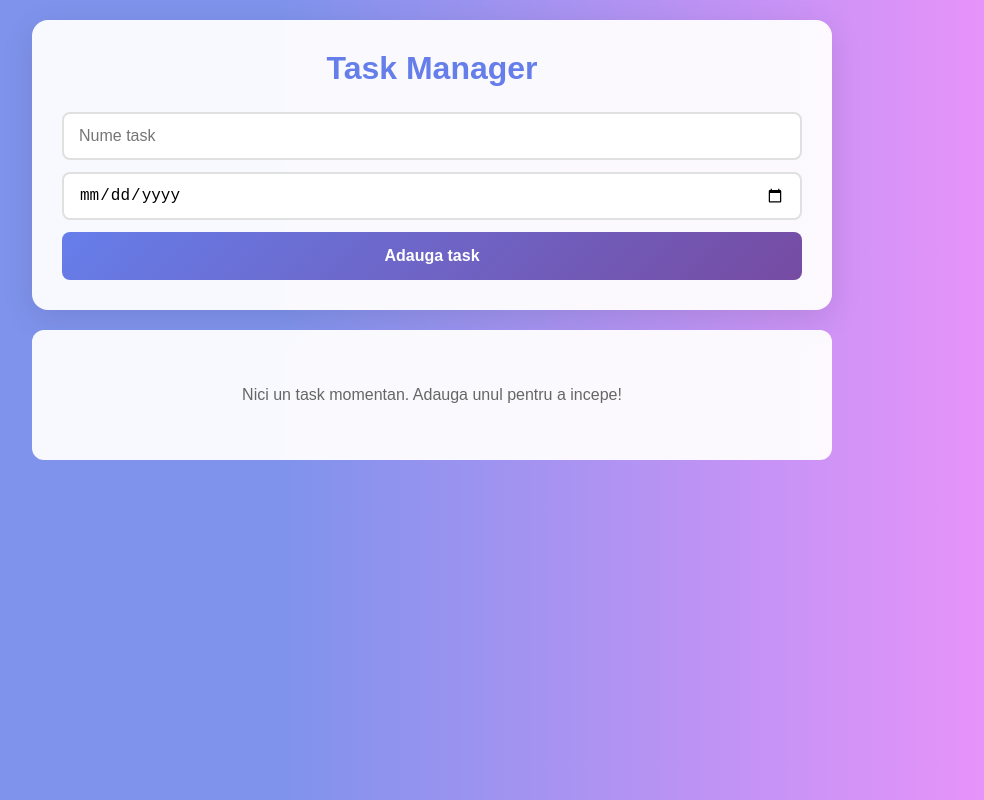
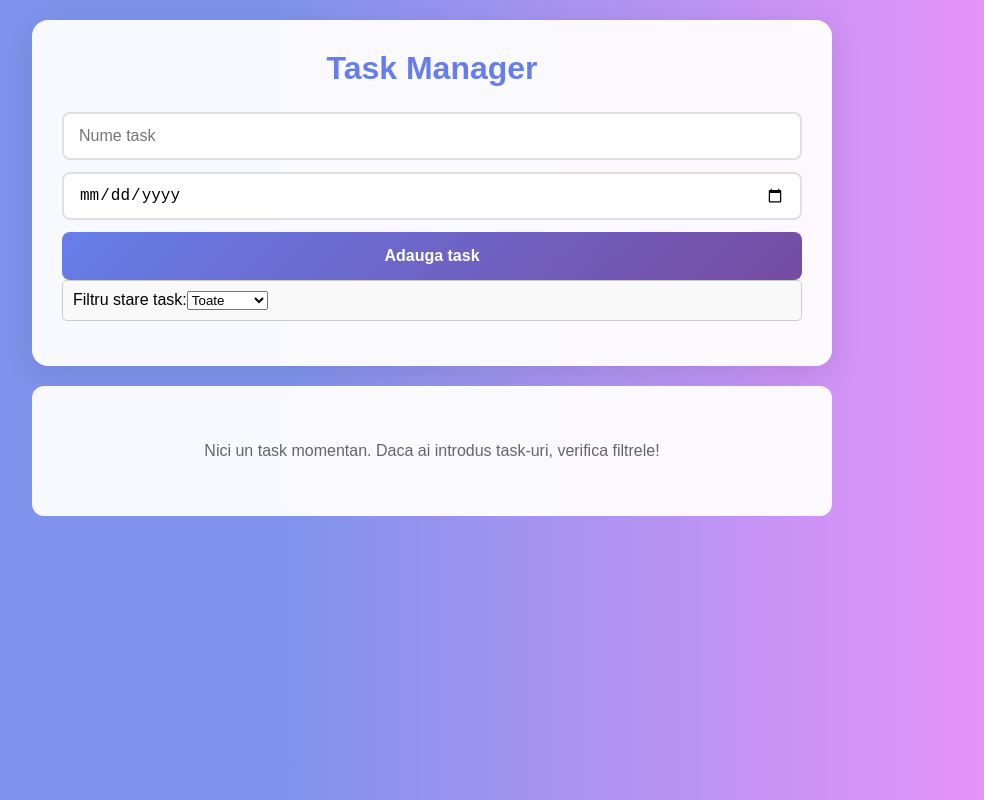
Before and after one commit to Carstea-Sebastian/ReactAppExample, a React (Create React App) app: page / in a window 1280 px wide. Shown: the whole page, without its empty margins (208-1192 px from the left). Built offline with nearby package versions, Linux system fonts and the light colour scheme.

Commit message:
Update functionalitati

```diff
--- a/src/App.css
+++ b/src/App.css
@@ -49,7 +49,7 @@ body {
   font-size: 32px;
 }
 
-.inputContainer {
+.input {
   display: flex;
   flex-direction: column;
   gap: 12px;
@@ -92,3 +92,13 @@ body {
   text-align: center;
   color: #666;
 }
+.container{
+  padding: 10px;
+  margin-bottom: 15px;
+  border: 1px solid #ccc;
+  border-radius: 5px;
+  background-color: #f9f9f9;
+  display: flex;
+  align-items: center;
+  gap: 10px;
+}
--- a/src/App.tsx
+++ b/src/App.tsx
@@ -1,12 +1,44 @@
-import React, { useState } from 'react';
+import React, { useState, useEffect, useMemo } from 'react';
 import './App.css';
 import { Task } from './Interfaces';
 import TodoTask from './Components/TodoTask';
 
+const LOCAL_STORAGE_KEY = "react-task-manager-data";
+
 const App = () => {
+
+  const iaDinStorage = (): Task[] => {
+    const storedData = localStorage.getItem(LOCAL_STORAGE_KEY);
+    return storedData ? JSON.parse(storedData) : [];
+  }
+
   const [task, setTask] = useState("");
   const [dataLimita, setDataLimita] = useState("");
-  const [vector, setVector] = useState<Task[]>([]);
+  const [vector, setVector] = useState<Task[]>(iaDinStorage);
+  const [filtruStare, setFiltruStare] = useState<"toate" | "activ" | "terminat">("toate");
+
+  useEffect(() => {
+    try {
+      localStorage.setItem(LOCAL_STORAGE_KEY, JSON.stringify(vector));
+      console.log("Date salvate in localStorage.")
+    } catch (error) {
+      console.error("Eroare la salvare in storage.");
+    }
+  }, [vector]);
+
+  const SortareTask = useMemo(() => {
+    let Prelucrat = vector.filter(task => {
+      if (filtruStare === "activ") {
+        return !task.completed;
+      }
+      if (filtruStare === "terminat") {
+        return task.completed;
+      }
+      return true;
+    });
+
+    return Prelucrat;
+  }, [vector, filtruStare]);
 
   const adaugaTask = () => {
     if (task.trim() && dataLimita) {
@@ -29,17 +61,14 @@ const App = () => {
   };
 
   const reverseComplet = (id: string) => {
-    setVector(vector.map(t =>
-      t.id === id
-        ? { ...t, completed: !t.completed } : t
-    ));
+    setVector(vector.map(t => t.id === id ? { ...t, completed: !t.completed } : t ));
   };
 
-  return(
+  return (
     <div className='App'>
       <div className='header'>
         <h1 className="title">Task Manager</h1>
-        <div className='inputContainer'>
+        <div className='input'>
           <input
             type="text"
             placeholder='Nume task'
@@ -57,15 +86,31 @@ const App = () => {
             Adauga task
           </button>
         </div>
+
+        <div className='container'>
+          <div className='filtru'>
+            <label>Filtru stare task:</label>
+            <select
+              value={filtruStare}
+              onChange={(e) => setFiltruStare(e.target.value as "toate" | "activ" | "terminat")}
+            >
+              <option value="toate">Toate</option>
+              <option value="activ">Active</option>
+              <option value="terminat">Terminate</option>
+            </select>
+          </div>
+
+
+        </div>
       </div>
 
       <div className='todoList'>
-        {vector.length === 0 ? (
+        {SortareTask.length === 0 ? (
           <div className='empty-state'>
-            <p>Nici un task momentan. Adauga unul pentru a incepe!</p>
+            <p>Nici un task momentan. Daca ai introdus task-uri, verifica filtrele!</p>
           </div>
         ) : (
-          vector.map((taskItem) => (
+          SortareTask.map((taskItem) => (
             <TodoTask
               key={taskItem.id}
               task={taskItem}
--- a/src/Components/TodoTask.tsx
+++ b/src/Components/TodoTask.tsx
@@ -9,7 +9,7 @@ const TodoTask: FC<TodoTaskProps> = ({ task, eliminaTask, reverseComplet }) => {
         alignItems: 'center',
         padding: '15px',
         backgroundColor: task.completed ? '#e6ffe6' : 'white',
-        border: `1px solid ${task.completed ? '#4CAF50' : '#ddd'}`,
+        border: `1px solid ${task.completed ? '#4CAF50' : '#dfddddff'}`,
         borderRadius: '5px',
         gap: '10px',
         opacity: task.completed ? 0.7 : 1,
@@ -29,13 +29,13 @@ const TodoTask: FC<TodoTaskProps> = ({ task, eliminaTask, reverseComplet }) => {
           style={{
             fontWeight: '500',
             textDecoration: task.completed ? 'line-through' : 'none',
-            color: task.completed ? '#888' : '#333'
+            color: task.completed ? '#898888ff' : '#353535ff'
           }}
         >
           {task.taskName}
         </div>
 
-        <div style={{ fontSize: '12px', color: '#666', marginTop: '5px' }}>
+        <div style={{ fontSize: '12px', color: '#6a6969ff', marginTop: '5px' }}>
           Termen: {task.deadline}
         </div>
       </div>
```
